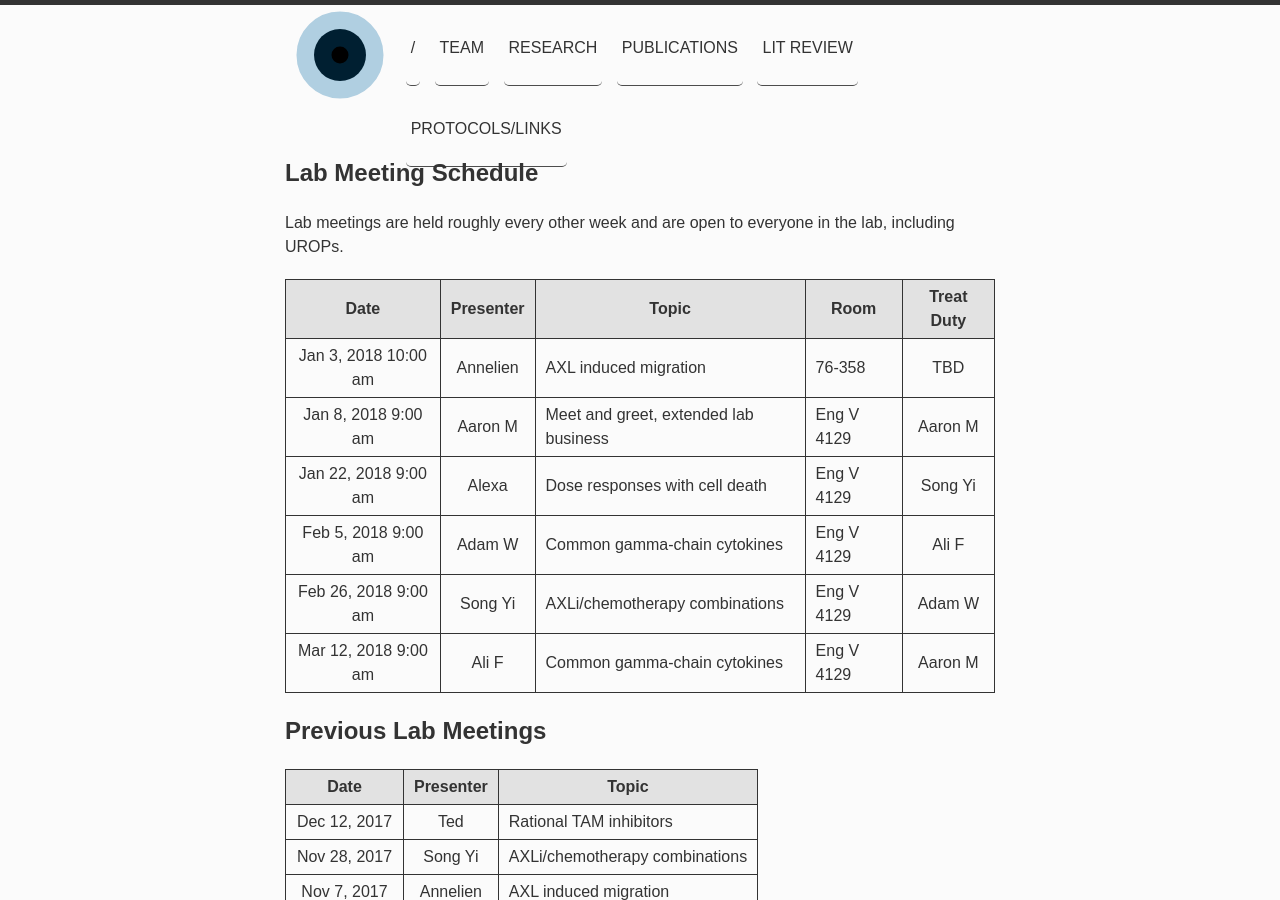
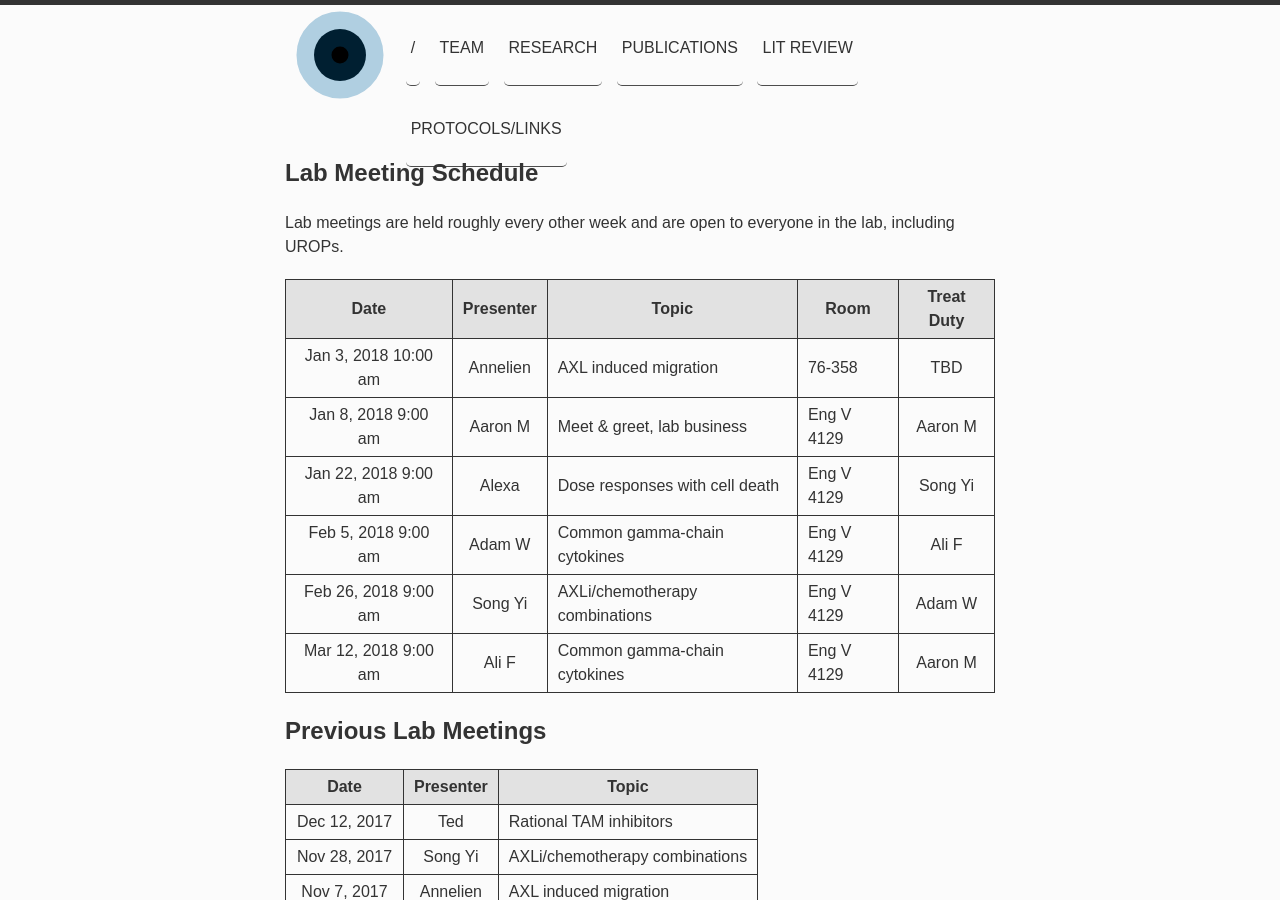
Before and after one commit to meyer-lab/asmlab.org, a Jekyll site: the page built from team/lab_meeting.md, in a window 1280 px wide and 900 px high. Built offline with Jekyll 4.4.1, drawn with Linux system fonts in a browser that asks for light colours; some web fonts are replaced.

Commit message:
Update meetings.yml

```diff
--- a/_data/meetings.yml
+++ b/_data/meetings.yml
@@ -101,7 +101,7 @@
 
 - date: 2018-01-08 9:00:00
   presenter: Aaron M
-  topic: Meet and greet, extended lab business
+  topic: Meet & greet, lab business
   room: Eng V 4129
   treats: Aaron M
 
```
